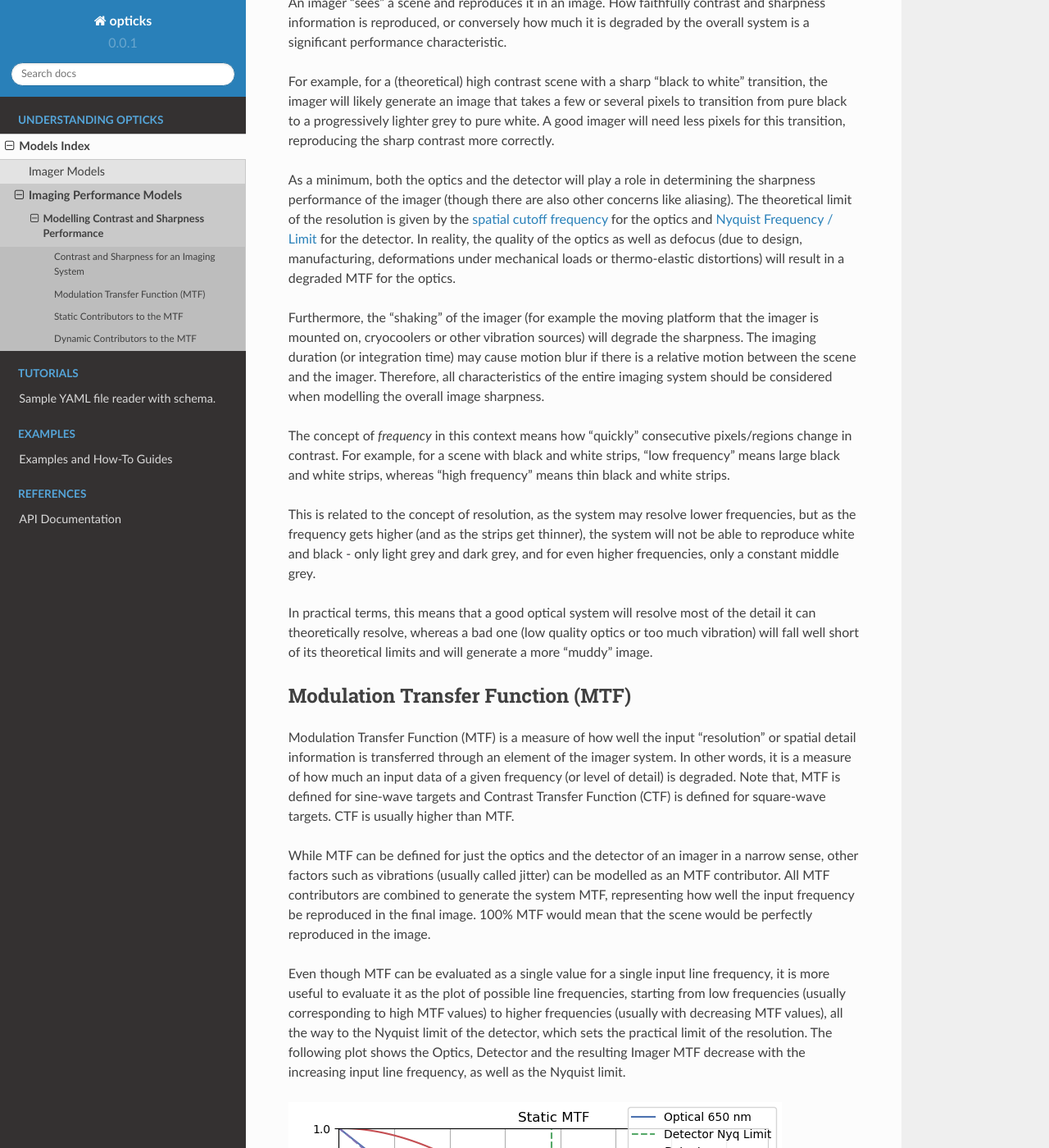
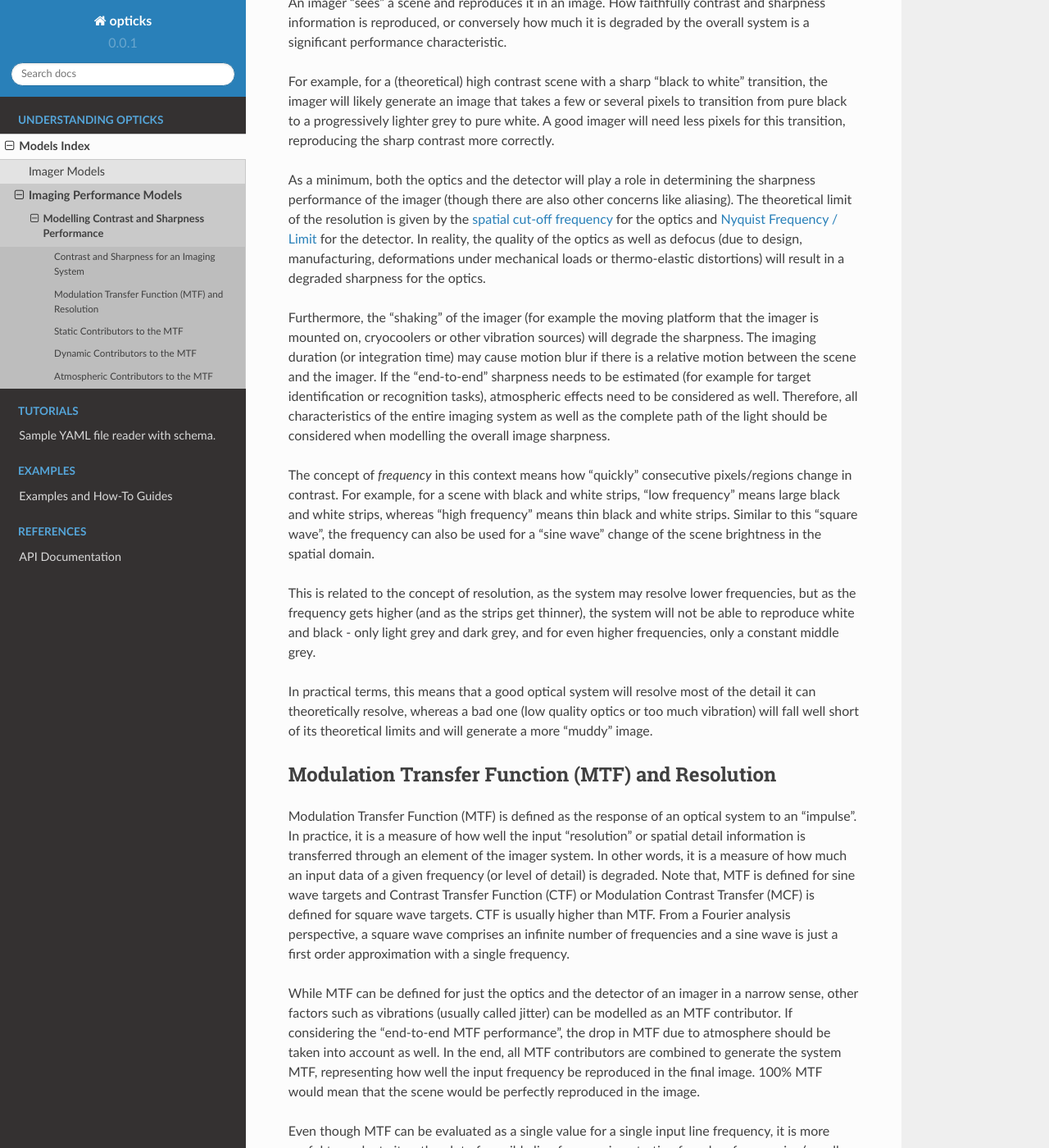
Before and after one commit to egemenimre/opticks, a Sphinx documentation site: the page built from docs/models/sharpness.md, in a window 1280 px wide and 1400 px high, scrolled down 224 px. Shown: the whole window at 82% size. Built offline with Sphinx 7.4.7 and the Read the Docs theme 2.0.0, drawn with Linux system fonts in a browser that asks for light colours; some of the changed text lies outside the part shown.

Commit message:
clarified sinc function

```diff
--- a/docs/models/sharpness.md
+++ b/docs/models/sharpness.md
@@ -6,21 +6,21 @@ An imager "sees" a scene and reproduces it in an image. How faithfully contrast
 
 For example, for a (theoretical) high contrast scene with a sharp "black to white" transition, the imager will likely generate an image that takes a few or several pixels to transition from pure black to a progressively lighter grey to pure white. A good imager will need less pixels for this transition, reproducing the sharp contrast more correctly.
 
-As a minimum, both the optics and the detector will play a role in determining the sharpness performance of the imager (though there are also other concerns like aliasing). The theoretical limit of the resolution is given by the [spatial cutoff frequency](imager_geom#spatial-cutoff-frequency) for the optics and [Nyquist Frequency / Limit](imager_geom#nyquist-frequency-Limit) for the detector. In reality, the quality of the optics as well as defocus (due to design, manufacturing, deformations under mechanical loads or thermo-elastic distortions) will result in a degraded MTF for the optics.
+As a minimum, both the optics and the detector will play a role in determining the sharpness performance of the imager (though there are also other concerns like aliasing). The theoretical limit of the resolution is given by the [spatial cut-off frequency](imager_geom#spatial-cutoff-frequency) for the optics and [Nyquist Frequency / Limit](imager_geom#nyquist-frequency-Limit) for the detector. In reality, the quality of the optics as well as defocus (due to design, manufacturing, deformations under mechanical loads or thermo-elastic distortions) will result in a degraded sharpness for the optics.
 
-Furthermore, the "shaking" of the imager (for example the moving platform that the imager is mounted on, cryocoolers or other vibration sources) will degrade the sharpness. The imaging duration (or integration time) may cause motion blur if there is a relative motion between the scene and the imager. Therefore, all characteristics of the entire imaging system should be considered when modelling the overall image sharpness.
+Furthermore, the "shaking" of the imager (for example the moving platform that the imager is mounted on, cryocoolers or other vibration sources) will degrade the sharpness. The imaging duration (or integration time) may cause motion blur if there is a relative motion between the scene and the imager. If the "end-to-end" sharpness needs to be estimated (for example for target identification or recognition tasks), atmospheric effects need to be considered as well. Therefore, all characteristics of the entire imaging system as well as the complete path of the light should be considered when modelling the overall image sharpness.
 
-The concept of *frequency* in this context means how "quickly" consecutive pixels/regions change in contrast. For example, for a scene with black and white strips, "low frequency" means large black and white strips, whereas "high frequency" means thin black and white strips.
+The concept of *frequency* in this context means how "quickly" consecutive pixels/regions change in contrast. For example, for a scene with black and white strips, "low frequency" means large black and white strips, whereas "high frequency" means thin black and white strips. Similar to this "square wave", the frequency can also be used for a "sine wave" change of the scene brightness in the spatial domain.
 
 This is related to the concept of resolution, as the system may resolve lower frequencies, but as the frequency gets higher (and as the strips get thinner), the system will not be able to reproduce white and black - only light grey and dark grey, and for even higher frequencies, only a constant middle grey.
 
 In practical terms, this means that a good optical system will resolve most of the detail it can theoretically resolve, whereas a bad one (low quality optics or too much vibration) will fall well short of its theoretical limits and will generate a more "muddy" image.
 
-## Modulation Transfer Function (MTF)
+## Modulation Transfer Function (MTF) and Resolution
 
-Modulation Transfer Function (MTF) is a measure of how well the input "resolution" or spatial detail information is transferred through an element of the imager system. In other words, it is a measure of how much an input data of a given frequency (or level of detail) is degraded. Note that, MTF is defined for sine-wave targets and Contrast Transfer Function (CTF) is defined for square-wave targets. CTF is usually higher than MTF.
+Modulation Transfer Function (MTF) is defined as the response of an optical system to an "impulse". In practice, it is a measure of how well the input "resolution" or spatial detail information is transferred through an element of the imager system. In other words, it is a measure of how much an input data of a given frequency (or level of detail) is degraded. Note that, MTF is defined for sine wave targets and Contrast Transfer Function (CTF) or Modulation Contrast Transfer (MCF) is defined for square wave targets. CTF is usually higher than MTF. From a Fourier analysis perspective, a square wave comprises an infinite number of frequencies and a sine wave is just a first order approximation with a single frequency.
 
-While MTF can be defined for just the optics and the detector of an imager in a narrow sense, other factors such as vibrations (usually called jitter) can be modelled as an MTF contributor. All MTF contributors are combined to generate the system MTF, representing how well the input frequency be reproduced in the final image. 100% MTF would mean that the scene would be perfectly reproduced in the image.
+While MTF can be defined for just the optics and the detector of an imager in a narrow sense, other factors such as vibrations (usually called jitter) can be modelled as an MTF contributor. If considering the "end-to-end MTF performance", the drop in MTF due to atmosphere should be taken into account as well. In the end, all MTF contributors are combined to generate the system MTF, representing how well the input frequency be reproduced in the final image. 100% MTF would mean that the scene would be perfectly reproduced in the image.
 
 Even though MTF can be evaluated as a single value for a single input line frequency, it is more useful to evaluate it as the plot of possible line frequencies, starting from low frequencies (usually corresponding to high MTF values) to higher frequencies (usually with decreasing MTF values), all the way to the Nyquist limit of the detector, which sets the practical limit of the resolution. The following plot shows the Optics, Detector and the resulting Imager MTF decrease with the increasing input line frequency, as well as the Nyquist limit.
 
@@ -46,7 +46,7 @@ The *ideal* optical MTF for a clear circular diffraction-limited aperture with m
 
 $$\text{MTF}(f) = \frac{2}{\pi} \left[ \arccos \left( \frac{f}{f_c} \right) - \frac{f}{f_c}  \sqrt{1- \left( \frac{f}{f_c} \right)^2} \right]$$
 
-where $f$ is the input line frequency and $f_c$ is the spatial cutoff frequency.
+where $f$ is the input line frequency and $f_c$ is the spatial cut-off frequency.
 
 This can also be written as:
 
@@ -86,7 +86,9 @@ Each detector (or a single pixel of the detector) performs spatial averaging of
 
 $$\text{MTF}(f) = \frac{\sin(\pi p f)}{\pi p f} = \text{sinc}(p f)$$
 
-where $p$ is equal to pixel pitch. As the frequency increases, the pixels cannot represent the sine wave properly and there is a reduction in modulation. At a line frequency corresponding to the inverse of the pixel pitch, modulation goes down to zero, as the input sine wave is completely inside the pixel pitch. Even higher input frequencies will then be completely undersampled. This results in contrast reversal and MTF values will be negative.
+where $p$ is equal to pixel pitch. Note the [normalised sinc function notation](https://en.wikipedia.org/wiki/Sinc_function) used.
+
+As the frequency increases, the pixels cannot represent the sine wave properly and there is a reduction in modulation. At a line frequency corresponding to the inverse of the pixel pitch, modulation goes down to zero, as the input sine wave is completely inside the pixel pitch. Even higher input frequencies will then be completely undersampled. This results in contrast reversal and MTF values will be negative.
 
 ## Dynamic Contributors to the MTF
 
@@ -161,6 +163,16 @@ practical examples!!!
 - Yaw steering error (Single Image and TDI)
 - Frame rate error (TDI)
 
+## Atmospheric Contributors to the MTF
+
+### Atmospheric Turbulence
+
+TBW
+
+### Aeorosol
+
+TBW
+
 [^1]: A Tutorial on Electro-Optical/Infrared (EO/IR) Theory and Systems; G. M. Koretsky, J. F. Nicoll, M. S. Taylor; Institute for Defense Analyses, IDA Document D-4642, 2013.
 
 [^2]: The Infrared & Electro-Optical Systems Handbook; J. S. Accetta, David L. Shumaker (Ed.);  Infrared Information Analysis Center, 1993.
```
